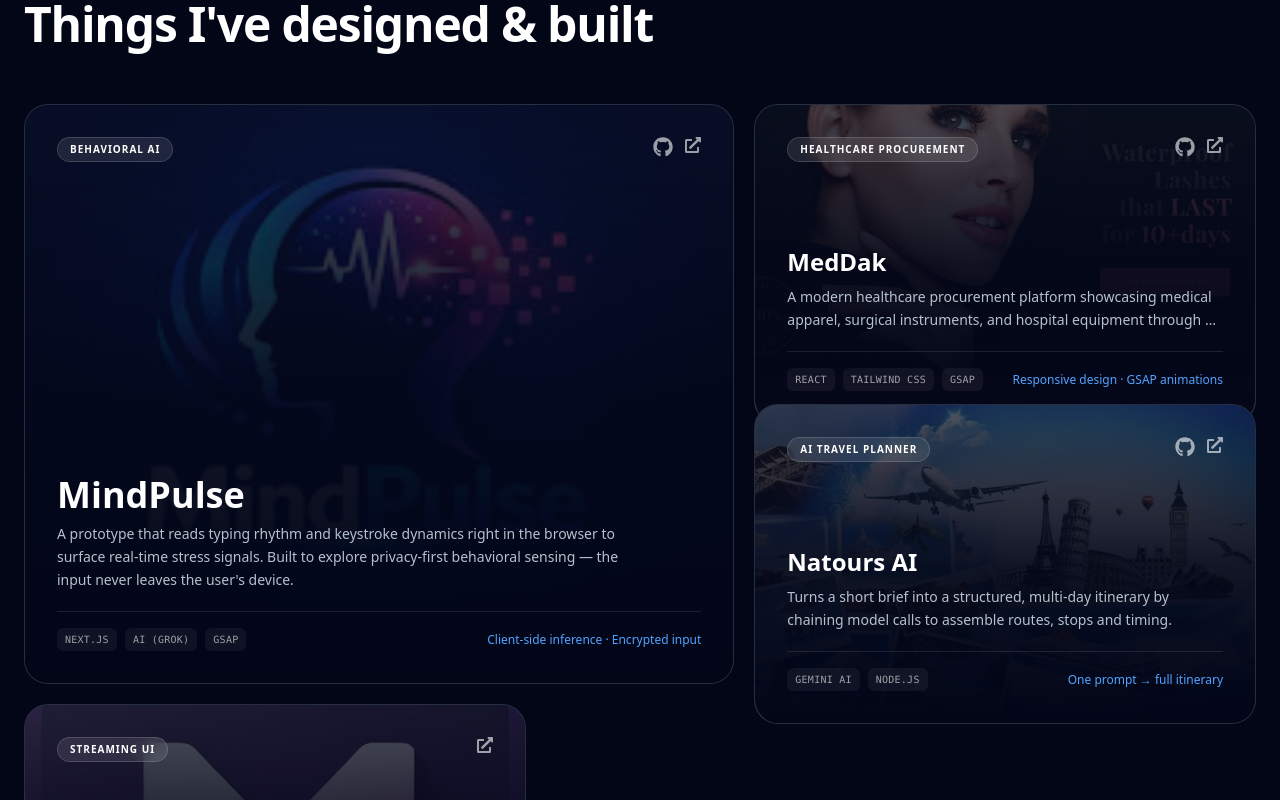
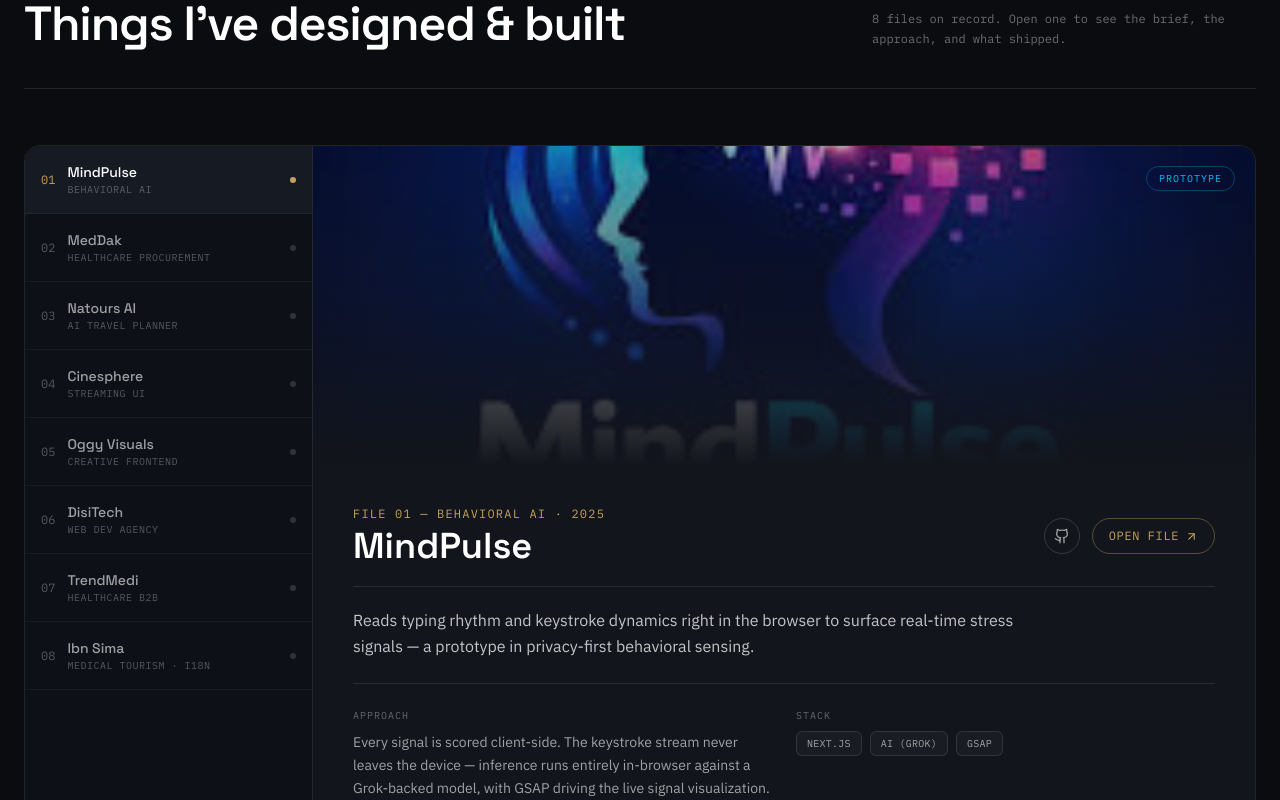
Before and after one commit to kiran123-stack/portfolio_website, a React (Vite) app: page / in a window 1280 px wide. Shown: the part 2900-3700 px from the top of the page. Built offline with nearby package versions, Linux system fonts and the light colour scheme.

Commit message:
Update work.jsx

```diff
--- a/src/pages/work.jsx
+++ b/src/pages/work.jsx
@@ -1,181 +1,323 @@
-import React from "react";
-import { FaGithub, FaExternalLinkAlt } from "react-icons/fa";
+import React, { useState } from "react";
+import { Github, ArrowUpRight } from "lucide-react";
 
-const projects = [
+const CASES = [
   {
+    file: "01",
     id: "mindpulse",
     title: "MindPulse",
     category: "Behavioral AI",
+    status: "Prototype",
+    year: "2025",
     description:
-      "A prototype that reads typing rhythm and keystroke dynamics right in the browser to surface real-time stress signals. Built to explore privacy-first behavioral sensing — the input never leaves the user's device.",
-    meta: "Client-side inference · Encrypted input",
+      "Reads typing rhythm and keystroke dynamics right in the browser to surface real-time stress signals — a prototype in privacy-first behavioral sensing.",
+    approach:
+      "Every signal is scored client-side. The keystroke stream never leaves the device — inference runs entirely in-browser against a Grok-backed model, with GSAP driving the live signal visualization.",
     tech: ["Next.js", "AI (Grok)", "GSAP"],
+    image: "/images.jfif",
     link: "https://mind-pluse.vercel.app/",
     github: "https://github.com/kiran123-stack/MindPluse",
-    image: "/images.jfif",
-    gridClass: "lg:col-span-7 lg:row-span-2",
-    featured: true,
   },
   {
+    file: "02",
     id: "meddak",
     title: "MedDak",
     category: "Healthcare Procurement",
+    status: "In Progress",
+    year: "2026",
     description:
-    "A modern healthcare procurement platform showcasing medical apparel, surgical instruments, and hospital equipment through a responsive, high-performance interface with immersive animations.",
-  meta: "Responsive design · GSAP animations",
+      "A healthcare procurement platform for medical apparel, surgical instruments, and hospital equipment — built for buyers who need to move fast without the site feeling like a scanned catalog.",
+    approach:
+      "Component-based React build on a teal/navy brand system, with a sticky-image services layout and IntersectionObserver-driven reveals in place of scroll-jacked animation.",
     tech: ["React", "Tailwind CSS", "GSAP"],
+    image: "/cosmic.jpg",
     link: "https://kiran123-stack.github.io/med-dak/",
     github: "https://github.com/kiran123-stack/med-dak",
-  image: "/cosmic.jpg",
-  gridClass: "lg:col-span-5 lg:row-span-1",
   },
   {
+    file: "03",
     id: "natours",
     title: "Natours AI",
     category: "AI Travel Planner",
+    status: "Live",
+    year: "2025",
     description:
-      "Turns a short brief into a structured, multi-day itinerary by chaining model calls to assemble routes, stops and timing.",
-    meta: "One prompt → full itinerary",
+      "Turns a short brief into a structured, multi-day itinerary — routes, stops, and timing assembled automatically instead of built by hand.",
+    approach:
+      "Chains Gemini model calls behind a Node.js service, so one prompt fans out into a full day-by-day plan rather than a single monolithic generation pass.",
     tech: ["Gemini AI", "Node.js"],
+    image: "/air.webp",
     link: "https://natours-ai.vercel.app/",
     github: "https://github.com/kiran123-stack/natours-ai",
-    image: "/air.webp",
-    gridClass: "lg:col-span-5 lg:row-span-1",
   },
   {
+    file: "04",
     id: "cinesphere",
     title: "Cinesphere",
     category: "Streaming UI",
+    status: "Live",
+    year: "2024",
     description:
-      "A movie-discovery interface built around fast, image-heavy grids and smooth, responsive browsing.",
-    meta: "Performance-tuned grid",
+      "A movie-discovery interface built around fast, image-heavy grids — browsing that stays smooth even when every tile is a poster.",
+    approach:
+      "Performance-tuned grid rendering in plain React and CSS3, prioritizing scroll feel over feature count.",
     tech: ["React", "CSS3"],
+    image: "/movie.jpg",
     link: "https://cine-sphere-one.vercel.app/",
     github: "#",
-    image: "/movie.jpg",
-    gridClass: "lg:col-span-5 lg:row-span-1",
   },
   {
+    file: "05",
     id: "oggy-landing",
     title: "Oggy Visuals",
     category: "Creative Frontend",
+    status: "Live",
+    year: "2024",
     description:
-      "A motion-driven landing page built as a building strong foundation on javascript html and css sequences and micro-interactions that tell a visual story.",
-    meta: "Animation & interaction study",
-    tech: ["css5", "JavaScript", "HTML5"],
+      "A motion-driven landing page built to prove out sequencing and micro-interactions on nothing but vanilla JavaScript, HTML, and CSS.",
+    approach:
+      "No framework, no animation library — hand-rolled sequencing and hover states, used as a foundation study before reaching for GSAP on client work.",
+    tech: ["CSS3", "JavaScript", "HTML5"],
+    image: "/oggy.webp",
     link: "https://oggy-nu.vercel.app/",
     github: "#",
-    image: "/oggy.webp",
-    gridClass: "lg:col-span-12 lg:row-span-1",
+  },
+  {
+    file: "06",
+    id: "disitech",
+    title: "DisiTech",
+    category: "Web Dev Agency",
+    status: "Concept",
+    year: "2025",
+    description:
+      "A conversion-focused agency landing page built on one idea: a website should be judged as a growth engine, not a portfolio piece.",
+    approach:
+      "Problem-to-solution storytelling drives the page order — the cost of a slow site, the process that fixes it, then proof in three short case studies written in a challenge / solution / result format.",
+    tech: ["HTML5", "CSS3", "JavaScript"],
+    image: "https://kiran123-stack.github.io/disitech/hero.jpg",
+    link: "https://kiran123-stack.github.io/disitech/",
+    github: "#",
+  },
+  {
+    file: "07",
+    id: "trendmedi",
+    title: "TrendMedi",
+    category: "Healthcare B2B",
+    status: "Concept",
+    year: "2026",
+    description:
+      "A B2B site for a medical-supply manufacturer — product categories, manufacturing quality, and procurement process laid out for a purchasing committee, not a casual browser.",
+    approach:
+      "Client-side product search and filtering plus an interactive product modal stand in for a static catalog PDF, backed by dedicated quality, industries-served, and five-step procurement sections.",
+    tech: ["HTML5", "CSS3", "JavaScript", "SVG"],
+    image:
+      "https://kiran123-stack.github.io/trendmedi_1/images/hospital_corridor.jpg",
+    link: "https://kiran123-stack.github.io/trendmedi_1/",
+    github: "#",
+  },
+  {
+    file: "08",
+    id: "ibn-sima",
+    title: "Ibn Sima",
+    category: "Medical Tourism · i18n",
+    status: "Live",
+    year: "2026",
+    description:
+      "A bilingual (English / Arabic) medical tourism platform built as a luxury travel concierge experience for patients from Iraq and the UAE — not a clinical medical site.",
+    approach:
+      "A zero-dependency i18n system, no routing library, no build-time compilation, flips the entire layout to RTL instantly through a single useLanguage() hook, with GSAP and Lenis handling scroll feel.",
+    tech: ["Next.js 16", "TypeScript", "Tailwind v4", "GSAP", "Lenis"],
+    image: "https://picsum.photos/seed/ibn-sima-concierge/1200/800",
+    link: "https://ibn-sima.vercel.app/",
+    github: "#",
   },
 ];
 
+const STATUS_STYLES = {
+  Live: "text-emerald-400 border-emerald-400/30",
+  Concept: "text-[#C6A15B] border-[#C6A15B]/30",
+  Prototype: "text-sky-400 border-sky-400/30",
+  "In Progress": "text-orange-400 border-orange-400/30",
+};
+
 const Work = () => {
+  const [active, setActive] = useState(0);
+  const current = CASES[active];
+
   return (
-    <section className="w-full bg-[#020617] py-24 text-slate-300">
-      <div className="mx-auto max-w-7xl px-6">
+    <section className="w-full bg-[#0A0C10] py-24 text-[#EDEAE1]">
+      <style>{`
+        @import url('https://fonts.googleapis.com/css2?family=Space+Grotesk:wght@500;600;700&family=IBM+Plex+Sans:wght@400;500&family=IBM+Plex+Mono:wght@400;500&display=swap');
+      `}</style>
+
+      <div className="mx-auto max-w-7xl px-6" style={{ fontFamily: "'IBM Plex Sans', sans-serif" }}>
         {/* Heading */}
-        <div className="mb-14">
-          <p className="mb-2 font-mono text-sm uppercase tracking-widest text-blue-500">
-            // Selected Work
+        <div className="mb-14 flex flex-col gap-4 border-b border-white/10 pb-10 md:flex-row md:items-end md:justify-between">
+          <div>
+            <p
+              className="mb-3 text-xs uppercase tracking-[0.3em] text-[#C6A15B]"
+              style={{ fontFamily: "'IBM Plex Mono', monospace" }}
+            >
+              Case File Archive
             </p>
-          <h2 className="text-4xl font-bold tracking-tight text-white sm:text-5xl">
+            <h2
+              className="text-4xl font-semibold tracking-tight text-white sm:text-5xl"
+              style={{ fontFamily: "'Space Grotesk', sans-serif" }}
+            >
               Things I&apos;ve designed &amp; built
             </h2>
           </div>
+          <p
+            className="max-w-sm text-xs leading-relaxed text-white/40"
+            style={{ fontFamily: "'IBM Plex Mono', monospace" }}
+          >
+            {CASES.length} files on record. Open one to see the brief, the
+            approach, and what shipped.
+          </p>
+        </div>
 
-        {/* Bento grid — image sits behind the text, so content can never
-            overflow the card regardless of how tall each tile is. */}
-        <div className="grid grid-cols-1 gap-5 md:grid-cols-2 lg:auto-rows-[280px] lg:grid-cols-12">
-          {projects.map((p) => (
-            <article
-              key={p.id}
-              className={`group relative min-h-[320px] overflow-hidden rounded-3xl border border-white/10 bg-slate-900 ${p.gridClass}`}
+        {/* Archive: index rail + case panel */}
+        <div className="flex flex-col gap-0 overflow-hidden lg:flex-row lg:rounded-2xl lg:border lg:border-white/10">
+          {/* Index rail */}
+          <div className="flex gap-2 overflow-x-auto pb-1 lg:w-72 lg:flex-none lg:flex-col lg:gap-0 lg:overflow-visible lg:border-r lg:border-white/10 lg:bg-[#0D1016] lg:pb-0">
+            {CASES.map((c, i) => {
+              const isActive = i === active;
+              return (
+                <button
+                  key={c.id}
+                  onClick={() => setActive(i)}
+                  className={`group flex flex-shrink-0 items-center gap-3 border-b border-white/5 px-4 py-4 text-left transition-colors lg:w-full lg:flex-shrink ${
+                    isActive ? "bg-[#161A22]" : "hover:bg-white/[0.03]"
+                  }`}
                 >
-              {/* Background image */}
+                  <span
+                    className={`text-xs ${isActive ? "text-[#C6A15B]" : "text-white/30"}`}
+                    style={{ fontFamily: "'IBM Plex Mono', monospace" }}
+                  >
+                    {c.file}
+                  </span>
+                  <span className="min-w-[7rem] flex-1">
+                    <span
+                      className={`block text-sm font-medium ${isActive ? "text-white" : "text-white/60"}`}
+                      style={{ fontFamily: "'Space Grotesk', sans-serif" }}
+                    >
+                      {c.title}
+                    </span>
+                    <span
+                      className="block text-[10px] uppercase tracking-wider text-white/30"
+                      style={{ fontFamily: "'IBM Plex Mono', monospace" }}
+                    >
+                      {c.category}
+                    </span>
+                  </span>
+                  <span
+                    className={`hidden h-1.5 w-1.5 flex-none rounded-full lg:block ${
+                      isActive ? "bg-[#C6A15B]" : "bg-white/15"
+                    }`}
+                  />
+                </button>
+              );
+            })}
+          </div>
+
+          {/* Case panel */}
+          <div key={current.id} className="relative flex-1 lg:bg-[#12151B]">
+            <div className="relative h-64 w-full overflow-hidden sm:h-80">
               <img
-                src={p.image}
-                alt={p.title}
+                src={current.image}
+                alt={current.title}
                 loading="lazy"
-                className="absolute inset-0 h-full w-full object-cover opacity-40 transition-all duration-700 ease-out group-hover:scale-105 group-hover:opacity-60"
+                className="h-full w-full object-cover opacity-70"
               />
+              <div className="absolute inset-0 bg-gradient-to-t from-[#12151B] via-[#12151B]/40 to-transparent" />
+              <span
+                className={`absolute right-5 top-5 rounded-full border px-3 py-1 text-[10px] uppercase tracking-widest backdrop-blur-sm ${
+                  STATUS_STYLES[current.status] || "border-white/20 text-white/60"
+                }`}
+                style={{ fontFamily: "'IBM Plex Mono', monospace" }}
+              >
+                {current.status}
+              </span>
+            </div>
 
-              {/* Dark gradient keeps the text readable over any image */}
-              <div className="absolute inset-0 bg-gradient-to-t from-slate-950 via-slate-950/85 to-slate-950/30" />
-
-              {/* Content */}
-              <div className="relative flex h-full flex-col justify-between p-6 sm:p-8">
-                {/* Top row: category + links */}
-                <div className="flex items-start justify-between">
-                  <span className="rounded-full border border-white/15 bg-white/10 px-3 py-1 text-[10px] font-semibold uppercase tracking-widest text-white backdrop-blur-sm">
-                    {p.category}
-                  </span>
-
-                  <div className="flex gap-3 text-white/60">
-                    {p.github !== "#" && (
+            <div className="p-6 sm:p-10">
+              <div className="mb-5 flex flex-wrap items-center justify-between gap-3 border-b border-white/10 pb-5">
+                <div>
+                  <p
+                    className="mb-1 text-xs uppercase tracking-widest text-[#C6A15B]"
+                    style={{ fontFamily: "'IBM Plex Mono', monospace" }}
+                  >
+                    File {current.file} — {current.category} · {current.year}
+                  </p>
+                  <h3
+                    className="text-3xl font-semibold text-white sm:text-4xl"
+                    style={{ fontFamily: "'Space Grotesk', sans-serif" }}
+                  >
+                    {current.title}
+                  </h3>
+                </div>
+                <div className="flex gap-3">
+                  {current.github !== "#" && (
                     <a
-                        href={p.github}
+                      href={current.github}
                       target="_blank"
                       rel="noreferrer"
-                        aria-label={`${p.title} source code`}
-                        className="transition hover:text-white"
+                      aria-label={`${current.title} source code`}
+                      className="flex h-9 w-9 items-center justify-center rounded-full border border-white/15 text-white/60 transition hover:border-white/40 hover:text-white"
                     >
-                        <FaGithub size={20} />
+                      <Github size={16} />
                     </a>
                   )}
                   <a
-                      href={p.link}
+                    href={current.link}
                     target="_blank"
                     rel="noreferrer"
-                      aria-label={`Open ${p.title}`}
-                      className="transition hover:text-white"
+                    className="flex items-center gap-1.5 rounded-full border border-[#C6A15B]/40 px-4 py-2 text-xs uppercase tracking-wider text-[#C6A15B] transition hover:bg-[#C6A15B]/10"
+                    style={{ fontFamily: "'IBM Plex Mono', monospace" }}
                   >
-                      <FaExternalLinkAlt size={16} />
+                    Open File <ArrowUpRight size={13} />
                   </a>
                 </div>
               </div>
 
-                {/* Bottom block: title, description, tech + meta */}
-                <div>
-                  <h3
-                    className={`font-bold text-white ${
-                      p.featured ? "text-3xl sm:text-4xl" : "text-2xl"
-                    }`}
-                  >
-                    {p.title}
-                  </h3>
-
-                  <p
-                    className={`mt-2 max-w-xl text-sm leading-relaxed text-slate-300/90 ${
-                      p.featured ? "" : "line-clamp-2"
-                    }`}
-                  >
-                    {p.description}
+              <p className="mb-6 max-w-2xl text-base leading-relaxed text-white/75">
+                {current.description}
               </p>
 
-                  <div className="mt-5 flex flex-wrap items-center gap-x-4 gap-y-2 border-t border-white/10 pt-4">
+              <div className="grid gap-6 border-t border-white/10 pt-6 sm:grid-cols-2">
+                <div>
+                  <p
+                    className="mb-2 text-[10px] uppercase tracking-widest text-white/35"
+                    style={{ fontFamily: "'IBM Plex Mono', monospace" }}
+                  >
+                    Approach
+                  </p>
+                  <p className="text-sm leading-relaxed text-white/60">
+                    {current.approach}
+                  </p>
+                </div>
+                <div>
+                  <p
+                    className="mb-2 text-[10px] uppercase tracking-widest text-white/35"
+                    style={{ fontFamily: "'IBM Plex Mono', monospace" }}
+                  >
+                    Stack
+                  </p>
                   <div className="flex flex-wrap gap-2">
-                      {p.tech.map((t) => (
+                    {current.tech.map((t) => (
                       <span
                         key={t}
-                          className="rounded-md bg-white/5 px-2 py-1 font-mono text-[10px] uppercase tracking-wide text-white/60"
+                        className="rounded-md border border-white/10 bg-white/[0.03] px-2.5 py-1 text-[10px] uppercase tracking-wide text-white/60"
+                        style={{ fontFamily: "'IBM Plex Mono', monospace" }}
                       >
                         {t}
                       </span>
                     ))}
                   </div>
-
-                    <span className="ml-auto text-xs font-medium text-blue-400">
-                      {p.meta}
-                    </span>
                 </div>
               </div>
             </div>
-
-              {/* Subtle hover ring */}
-              <div className="pointer-events-none absolute inset-0 rounded-3xl ring-1 ring-inset ring-white/0 transition group-hover:ring-blue-500/40" />
-            </article>
-          ))}
+          </div>
         </div>
       </div>
     </section>
```
Lines whose indentation alone changed are shown as unchanged.
